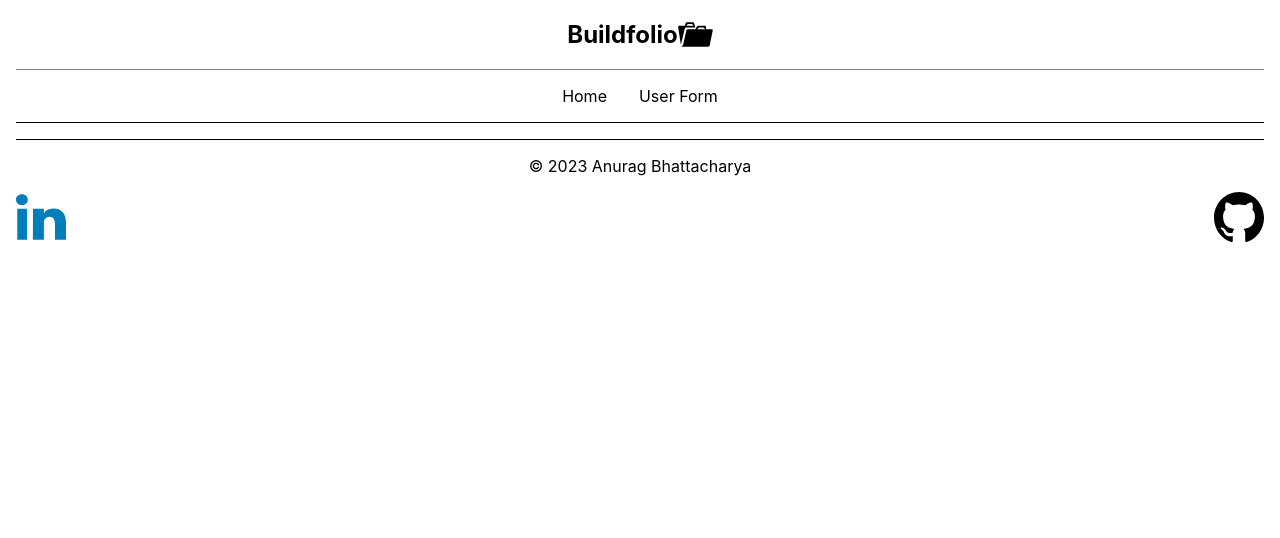
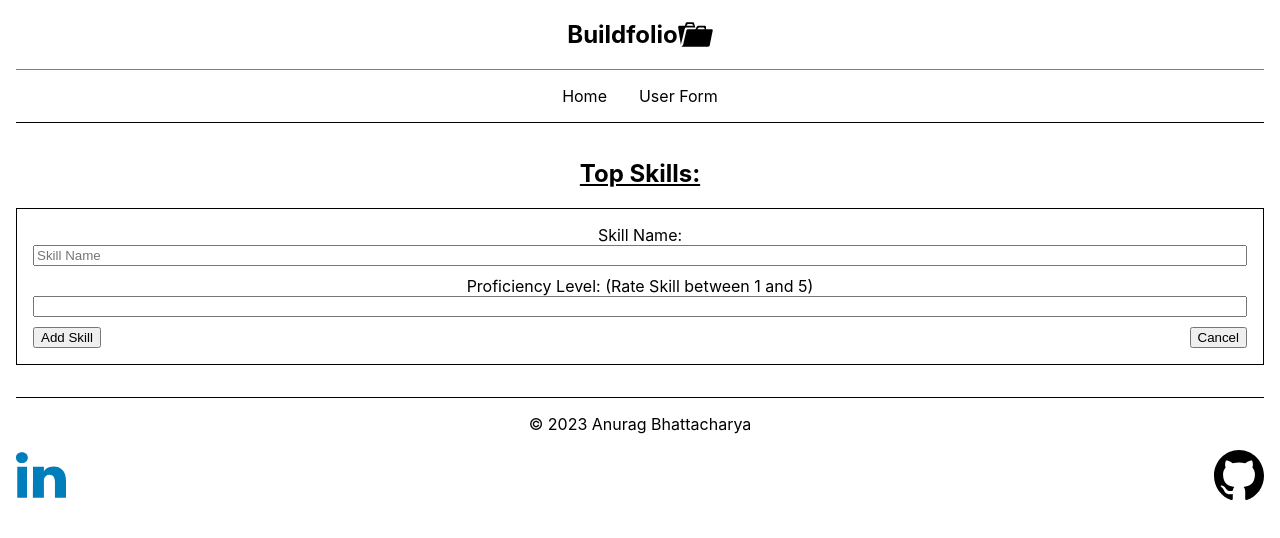
Before and after one commit to Anurag-Bhattacharya4199/buildfolio-client, a React (Create React App) app: page /1/addSkill in a window 1280 px wide. Shown: the top 538 px of the page. Built offline with nearby package versions, Linux system fonts and the light colour scheme.

Commit message:
Added Skills Form + Show/Hide Skills on User Dashboard

```diff
--- a/src/App.js
+++ b/src/App.js
@@ -7,7 +7,8 @@ import UserForm from "./pages/UserForm/UserForm";
 import UserDashboard from "./pages/UserDashboard/UserDashboard";
 import UserEducationForm from "./pages/UserEducationForm/UserEducationForm";
 import UserWorkExpForm from "./pages/UserWorkExpForm/UserWorkExpForm";
-import UserProject from "./pages/UserProjectForm/UserProject";
+import UserProjectForm from "./pages/UserProjectForm/UserProjectForm";
+import UserSkillForm from "./pages/UserSkillForm/UserSkillForm";
 
 function App() {
   return (
@@ -20,7 +21,8 @@ function App() {
           <Route path="/:id/user" element={<UserDashboard />} />
           <Route path="/:id/addEducation" element={<UserEducationForm />} />
           <Route path="/:id/addWorkExperience" element={<UserWorkExpForm />} />
-          <Route path="/:id/addProject" element={<UserProject />} />
+          <Route path="/:id/addProject" element={<UserProjectForm />} />
+          <Route path="/:id/addSkill" element={<UserSkillForm />} />
         </Routes>
         <Footer />
       </BrowserRouter>
--- /dev/null
+++ b/src/components/UserSkill/UserSkill.js
@@ -0,0 +1,13 @@
+function UserSkill(props) {
+  const { skillName, profLvl } = props;
+
+  return (
+    <ul>
+      <li>
+        {skillName} : {profLvl}
+      </li>
+    </ul>
+  );
+}
+
+export default UserSkill;
--- a/src/pages/UserDashboard/UserDashboard.js
+++ b/src/pages/UserDashboard/UserDashboard.js
@@ -7,6 +7,7 @@ import GitHubIcon from "../../assets/icons/github.svg";
 import UserEducation from "../../components/UserEducation/UserEducation";
 import UserWorkExp from "../../components/UserWorkExp/UserWorkExp";
 import UserProject from "../../components/UserProject/UserProject";
+import UserSkill from "../../components/UserSkill/UserSkill";
 
 function UserDashboard() {
   let { id } = useParams();
@@ -26,6 +27,10 @@ function UserDashboard() {
   const [hasProjectLoaded, setHasProjectLoaded] = useState(false);
   const [project, setProject] = useState([]);
   const [showProject, setShowProject] = useState(false);
+
+  const [hasSkillLoaded, setHasSkillLoaded] = useState(false);
+  const [skill, setSkill] = useState([]);
+  const [showSkill, setShowSkill] = useState(false);
 
   const fetchUserDetails = async () => {
     await axios.get(`http://localhost:8080/users/${id}`).then((response) => {
@@ -61,11 +66,21 @@ function UserDashboard() {
       });
   };
 
+  const fetchSkillDetails = async () => {
+    await axios
+      .get(`http://localhost:8080/users/${id}/skills`)
+      .then((response) => {
+        setSkill(response.data);
+        setHasSkillLoaded(true);
+      });
+  };
+
   useEffect(() => {
     fetchUserDetails();
     fetchEducationDetails();
     fetchWorkExpDetails();
     fetchProjectDetails();
+    fetchSkillDetails();
   }, []);
 
   const loadEducation = () => {
@@ -92,6 +107,14 @@ function UserDashboard() {
     setShowProject(false);
   };
 
+  const loadSkill = () => {
+    setShowSkill(true);
+  };
+
+  const hideSkill = () => {
+    setShowSkill(false);
+  };
+
   const addEducation = () => {
     navigate(`/${id}/addEducation`);
   };
@@ -102,6 +125,10 @@ function UserDashboard() {
 
   const addProject = () => {
     navigate(`/${id}/addProject`);
+  };
+
+  const addSkill = () => {
+    navigate(`/${id}/addSkill`);
   };
   if (!hasLoaded) {
     return null;
@@ -141,7 +168,7 @@ function UserDashboard() {
           <button onClick={addEducation}>Add Education</button>
           <button onClick={addWorkExperience}>Add Professional History</button>
           <button onClick={addProject}>Add Project</button>
-          <button>Add Skills</button>
+          <button onClick={addSkill}>Add Skills</button>
           <button>Add References</button>
         </div>
         {hasEducationLoaded && education.length > 0 && (
@@ -196,6 +223,22 @@ function UserDashboard() {
               })}
           </div>
         )}
+        {hasSkillLoaded && skill.length > 0 && (
+          <div className="userDashboard__buttons">
+            <button onClick={loadSkill}>Show Skill</button>
+            <button onClick={hideSkill}>Hide Skill</button>
+            {showSkill &&
+              skill.map((item) => {
+                return (
+                  <UserSkill
+                    key={item.skillId}
+                    skillName={item.skill_name}
+                    profLvl={item.skill_proficiencyLevel}
+                  />
+                );
+              })}
+          </div>
+        )}
         <div>
           <button>BUILD MY PORTFOLIO</button>
         </div>
--- a/src/pages/UserProjectForm/UserProject.js
+++ b/src/pages/UserProjectForm/UserProjectForm.js
@@ -1,10 +1,10 @@
 import { useNavigate, useParams } from "react-router-dom";
-import "./UserProject.scss";
+import "./UserProjectForm.scss";
 import { useState } from "react";
 import ErrorIcon from "../../assets/icons/error-24px.svg";
 import axios from "axios";
 
-function UserProject() {
+function UserProjectForm() {
   let { id } = useParams();
   const [projectName, setProjectName] = useState("");
   const [desc, setDesc] = useState("");
@@ -177,4 +177,4 @@ function UserProject() {
   );
 }
 
-export default UserProject;
+export default UserProjectForm;
--- /dev/null
+++ b/src/pages/UserSkillForm/UserSkillForm.js
@@ -0,0 +1,149 @@
+import { useNavigate, useParams } from "react-router-dom";
+import "./UserSkillForm.scss";
+import { useState } from "react";
+import ErrorIcon from "../../assets/icons/error-24px.svg";
+import axios from "axios";
+
+function UserSkillForm() {
+  let { id } = useParams();
+  const [skillName, setSkillName] = useState("");
+  const [profLvl, setProfLvl] = useState("");
+
+  const [error, setError] = useState({
+    skillNameError: false,
+    profLvlError: false,
+  });
+
+  const navigate = useNavigate();
+
+  function handleCancel() {
+    alert("Skill is not added");
+    navigate(`/${id}/user`);
+  }
+
+  const handleChangeSkillName = (event) => {
+    const skillName = event.target.value;
+    setSkillName(skillName);
+  };
+
+  const handleChangeProfLvl = (event) => {
+    const profLvl = event.target.value;
+    setProfLvl(profLvl);
+  };
+
+  const postSkill = async (skillName, profLvl) => {
+    const newSkill = {
+      user_id: id,
+      skill_name: skillName,
+      skill_proficiencyLevel: profLvl,
+    };
+
+    try {
+      const response = await axios.post(
+        "http://localhost:8080/skills",
+        newSkill
+      );
+      return response;
+    } catch (e) {
+      console.log(e);
+    }
+  };
+
+  const isFormValid = () => {
+    let formComplete = true;
+
+    let errorState = {
+      skillNameError: false,
+      profLvlError: false,
+    };
+
+    if (skillName.length === 0) {
+      errorState.skillNameError = true;
+      formComplete = false;
+    }
+
+    if (profLvl.length === 0) {
+      errorState.profLvlError = true;
+      formComplete = false;
+    }
+
+    if (parseInt(profLvl) < 1 || parseInt(profLvl) > 5) {
+      errorState.profLvlError = true;
+      formComplete = false;
+    }
+
+    setError(errorState);
+
+    return formComplete;
+  };
+
+  const handleSubmit = async (event) => {
+    event.preventDefault();
+
+    if (isFormValid()) {
+      setSkillName("Skill Name");
+      setProfLvl("");
+      await postSkill(skillName, profLvl);
+      alert("Skill added");
+      navigate(`/${id}/user`);
+    }
+  };
+
+  return (
+    <section className="userSkill">
+      <h1 className="userSkill__title">Top Skills:</h1>
+      <form className="userSkill__form" onSubmit={handleSubmit}>
+        <div className="userSkill__form-skill_name">
+          <label>Skill Name:</label>
+          <input
+            className={`${
+              error.skillNameError ? "userSkill__form-invalidInput" : ""
+            }`}
+            placeholder="Skill Name"
+            name="skillName"
+            form="skillName"
+            value={skillName}
+            onChange={handleChangeSkillName}
+          />
+          <span
+            className={`userSkill__form-errorMsg ${
+              error.skillNameError ? "userSkill__form-errorMsgInvalidInput" : ""
+            }`}
+          >
+            <img src={ErrorIcon} alt="Error Icon" />
+            This field is required
+          </span>
+        </div>
+        <div className="userSkill__form-profLvl">
+          <label>Proficiency Level: (Rate Skill between 1 and 5)</label>
+          <input
+            className={`${
+              error.profLvlError ? "userSkill__form-invalidInput" : ""
+            }`}
+            type="number"
+            min={1}
+            max={5}
+            name="profLvl"
+            form="profLvl"
+            value={profLvl}
+            onChange={handleChangeProfLvl}
+          />
+          <span
+            className={`userSkill__form-errorMsg ${
+              error.profLvlError ? "userSkill__form-errorMsgInvalidInput" : ""
+            }`}
+          >
+            <img src={ErrorIcon} alt="Error Icon" />
+            This field is required / Number must be in range between 1 and 5
+          </span>
+        </div>
+        <div className="userSkill__form-buttons">
+          <button>Add Skill</button>
+          <button onClick={handleCancel}>Cancel</button>
+        </div>
+      </form>
+    </section>
+  );
+}
+
+export default UserSkillForm;
--- /dev/null
+++ b/src/pages/UserSkillForm/UserSkillForm.scss
@@ -0,0 +1,40 @@
+.userSkill {
+  padding: 16px;
+  text-align: center;
+
+  &__title {
+    text-decoration: underline;
+  }
+
+  &__form{
+    border: 1px solid black;
+    padding: 16px;
+
+    &-skill_name, &-profLvl {
+      display: flex;
+      flex-direction: column;
+      padding-bottom: 10px;
+    }
+
+    &-buttons {
+      display: flex;
+      justify-content: space-between;
+    }
+
+    &-invalidInput {
+      border: 1px solid red;
+    }
+
+    &-errorMsg {
+      display: none;
+    }
+
+    &-errorMsgInvalidInput {
+      color: red;
+      display: flex;
+      align-items: center;
+      gap: 6px;
+      padding-top: 5px;
+    }
+  }
+}
```
Also changed, not shown: src/components/UserSkill/UserSkill.scss (added), src/pages/UserProjectForm/UserProjectForm.scss (renamed from src/pages/UserProjectForm/UserProject.scss).
